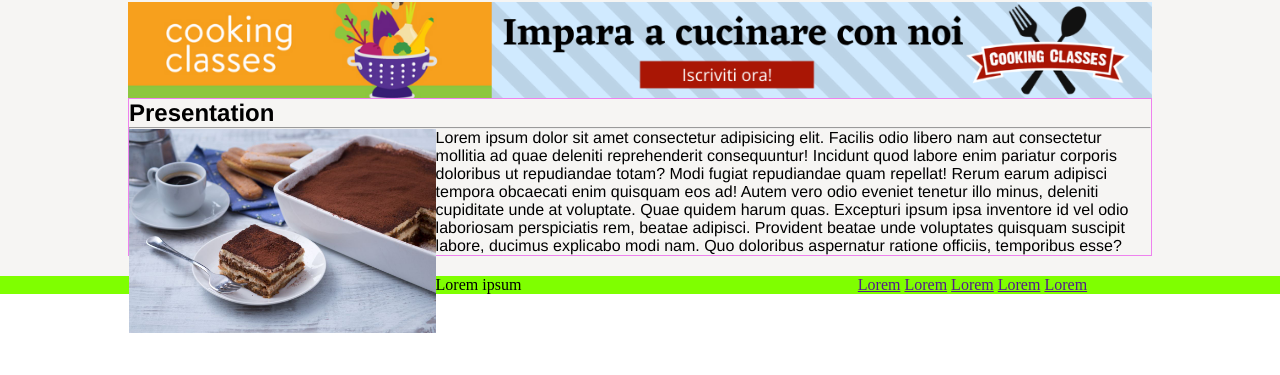
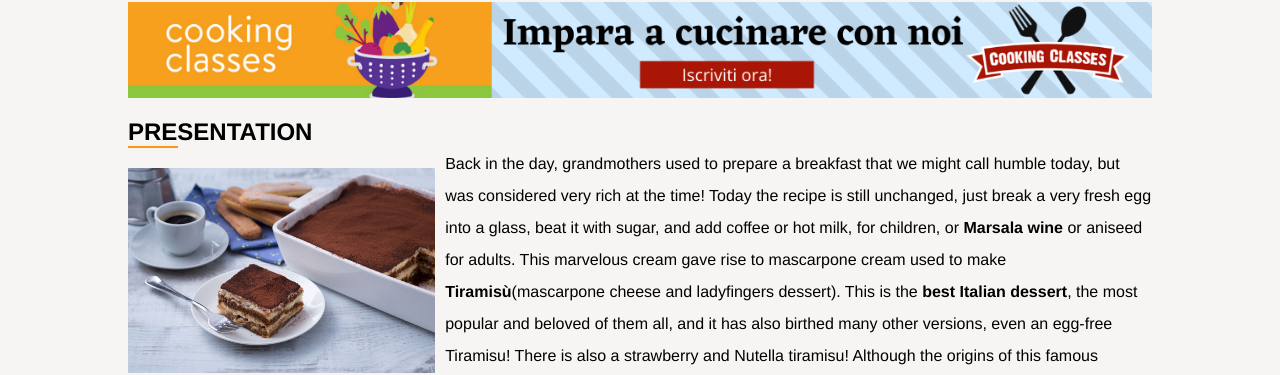
Before and after one commit to angeloalmanza/htmlcss-responsive-layout, a plain HTML site: page index.html in a window 1280 px wide. Shown: the part 582-957 px from the top of the page. Before the commit the page ends 915 px from the top, so only its background shows below. Drawn offline with Linux system fonts and the light colour scheme.

Commit message:
feat: implementazione presentation section

```diff
--- a/css/style.css
+++ b/css/style.css
@@ -22,6 +22,10 @@
 
 .pb-20{
     padding-bottom: 20px;
+}
+
+.center{
+    text-align: center;
 }
 
 /* HEADER */
@@ -105,11 +109,6 @@ li{
     display: none;
 }
 
-.presentation{
-    /* debug */
-    border: 1px solid violet;
-}
-
 .img{
     width: 40%;
 }
@@ -117,6 +116,15 @@ li{
 .banner{
     width: 100%;
     display: none;
+}
+
+.line{
+    width: 50px;
+    border: 1px solid #ff9613;
+}
+
+.text{
+    line-height: 2;
 }
 
 /* FOOTER */
@@ -155,6 +163,7 @@ li{
     .img{
         float: left;
         width: 30%;
+        margin-right: 10px;
     }
 
     .banner{
@@ -203,6 +212,7 @@ li{
     .img{
         float: left;
         width: 30%;
+        margin-right: 10px;
     }
 
     .banner{
--- a/index.html
+++ b/index.html
@@ -62,20 +62,12 @@
             <!-- /Banner section -->
 
             <!-- Presentation section -->
-            <section class="presentation">
-                <h2>Presentation</h2>
-                <hr>
+            <section class="p-20 pb-20">
+                <h2>PRESENTATION</h2>
+                <hr class="line">
                 <div>
-                    <img class="img" src="./img/tiramisu.jpg" alt="Immagine tiramisu">
-                    <p>Lorem ipsum dolor sit amet consectetur adipisicing elit. Facilis odio libero nam aut consectetur
-                        mollitia ad quae deleniti reprehenderit consequuntur! Incidunt quod labore enim pariatur
-                        corporis doloribus ut repudiandae totam?
-                        Modi fugiat repudiandae quam repellat! Rerum earum adipisci tempora obcaecati enim quisquam eos
-                        ad! Autem vero odio eveniet tenetur illo minus, deleniti cupiditate unde at voluptate. Quae
-                        quidem harum quas.
-                        Excepturi ipsum ipsa inventore id vel odio laboriosam perspiciatis rem, beatae adipisci.
-                        Provident beatae unde voluptates quisquam suscipit labore, ducimus explicabo modi nam. Quo
-                        doloribus aspernatur ratione officiis, temporibus esse?</p>
+                    <div class="center"><img class="img p-20" src="./img/tiramisu.jpg" alt="Immagine tiramisu"></div>
+                    <p class="text">Back in the day, grandmothers used to prepare a breakfast that we might call humble today, but was considered very rich at the time! Today the recipe is still unchanged, just break a very fresh egg into a glass, beat it with sugar, and add coffee or hot milk, for children, or <strong>Marsala wine</strong> or aniseed for adults. This marvelous cream gave rise to mascarpone cream used to make <strong>Tiramisù</strong>(mascarpone cheese and ladyfingers dessert). This is the <strong>best Italian dessert</strong>, the most popular and beloved of them all, and it has also birthed many other versions, even an egg-free Tiramisu! There is also a strawberry and Nutella tiramisu! Although the origins of this famous dessert are unclear, because it is disputed between the regions of Veneto, Friuli Venezia Giulia, Piedmont, and Tuscany, it remains a cornerstone of Italian cuisine and it's widely prepared from North to South. Unfortunately, we weren't able to find out who invented it, but we can certainly teach you how to prepare your best tiramisü ever. So here's the recipe: try it and let us know what you think!</p>
                 </div>
             </section>
             <!-- /Presentation section -->
```
